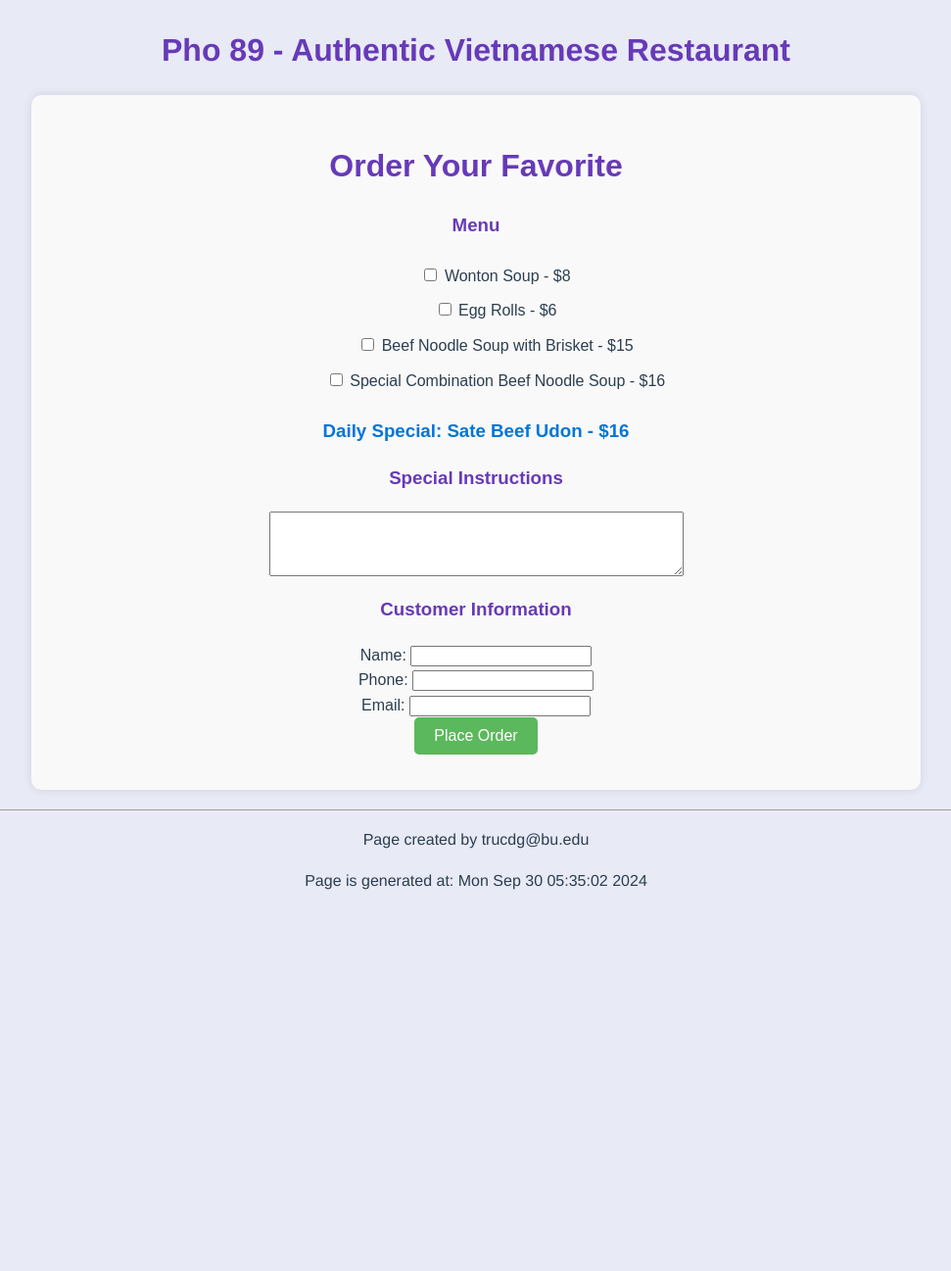
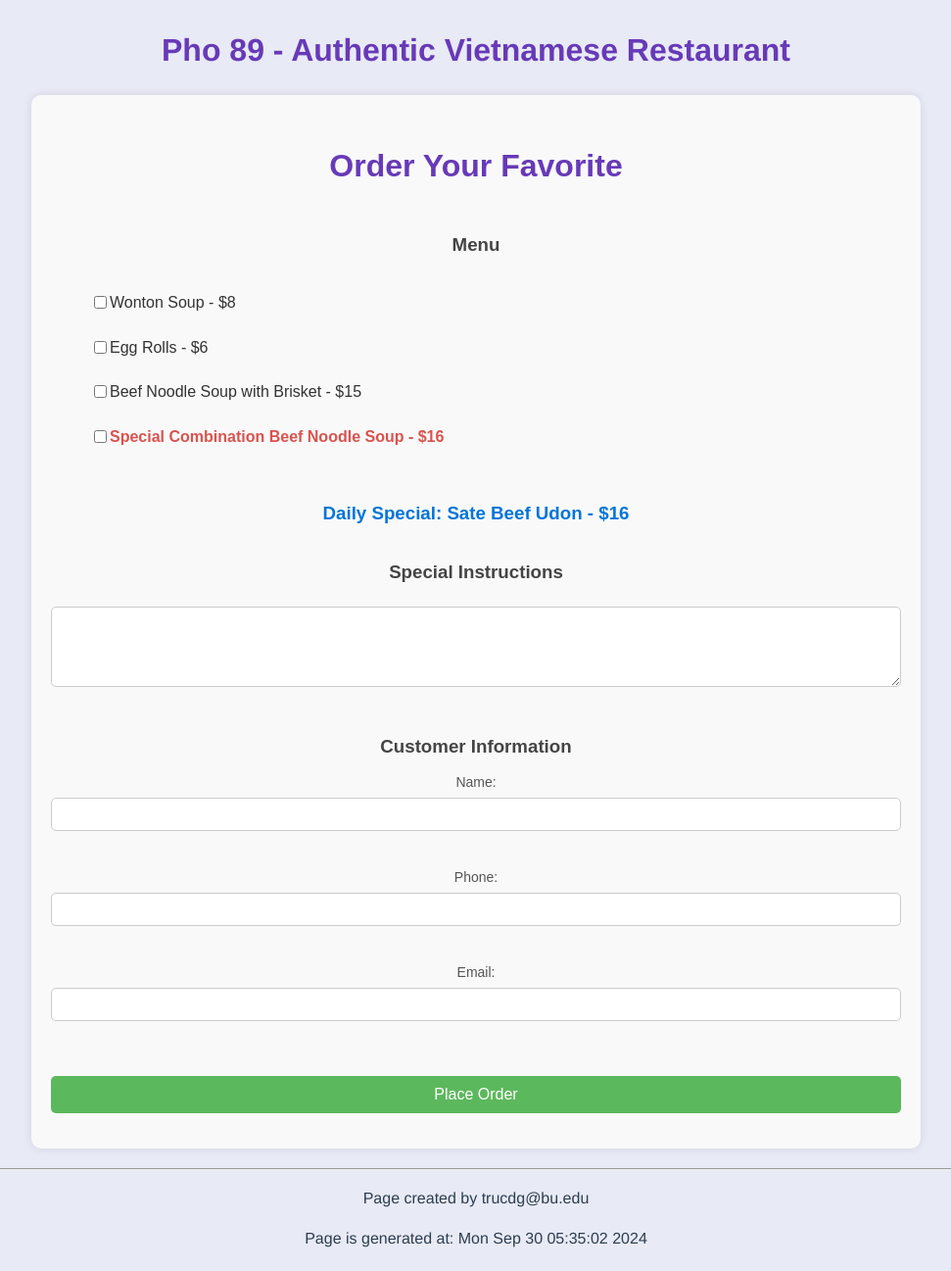
Before and after one commit to trucdg/cs412-quotes, a Django app: page /restaurant/order/ in a window 1280 px wide. Shown: the part 98-1395 px from the top of the page at 98% size, without its empty margins (154-1125 px from the left). Before the commit the page ends 1006 px from the top, so only its background shows below. Run offline with Django 5.2, Linux system fonts and the light colour scheme.

Commit message:
add more stylings

```diff
--- a/static/styles.css
+++ b/static/styles.css
@@ -80,6 +80,80 @@ img:hover {
     font-family: Arial, sans-serif;
 }
 
+.order-form {
+    display: flex;
+    flex-direction: column;
+}
+
+h3 {
+    margin: 20px 0 10px;
+    color: #444;
+}
+
+.menu-list {
+    list-style-type: none;
+}
+
+.menu-item {
+    display: flex;
+    align-items: center;
+    margin-bottom: 10px;
+    font-size: 16px;
+    color: #333;
+}
+
+.special-soup {
+    font-weight: bold;
+    color: #d9534f;
+}
+
+.extra-toppings {
+    list-style-type: none;
+    margin-top: 10px;
+    padding-left: 20px;
+    background-color: #e9e9e9;
+    border-left: 3px solid #d9534f;
+    border-radius: 5px;
+}
+
+.extra-item {
+    display: block;
+    font-size: 14px;
+    margin-bottom: 5px;
+    color: #333;
+}
+
+
+/* Special instructions textarea */
+.instructions {
+    width: 100%;
+    padding: 10px;
+    border-radius: 5px;
+    border: 1px solid #ccc;
+    margin-top: 10px;
+}
+
+/* Customer information styling */
+.customer-info {
+    display: flex;
+    flex-direction: column;
+    margin-bottom: 20px;
+}
+
+.customer-info label {
+    font-size: 14px;
+    margin-bottom: 5px;
+    color: #555;
+}
+
+.customer-info input {
+    padding: 8px;
+    font-size: 14px;
+    margin-bottom: 10px;
+    border: 1px solid #ccc;
+    border-radius: 5px;
+}
+
 /* Submit button styling */
 .submit-button {
     background-color: #5cb85c;
```
